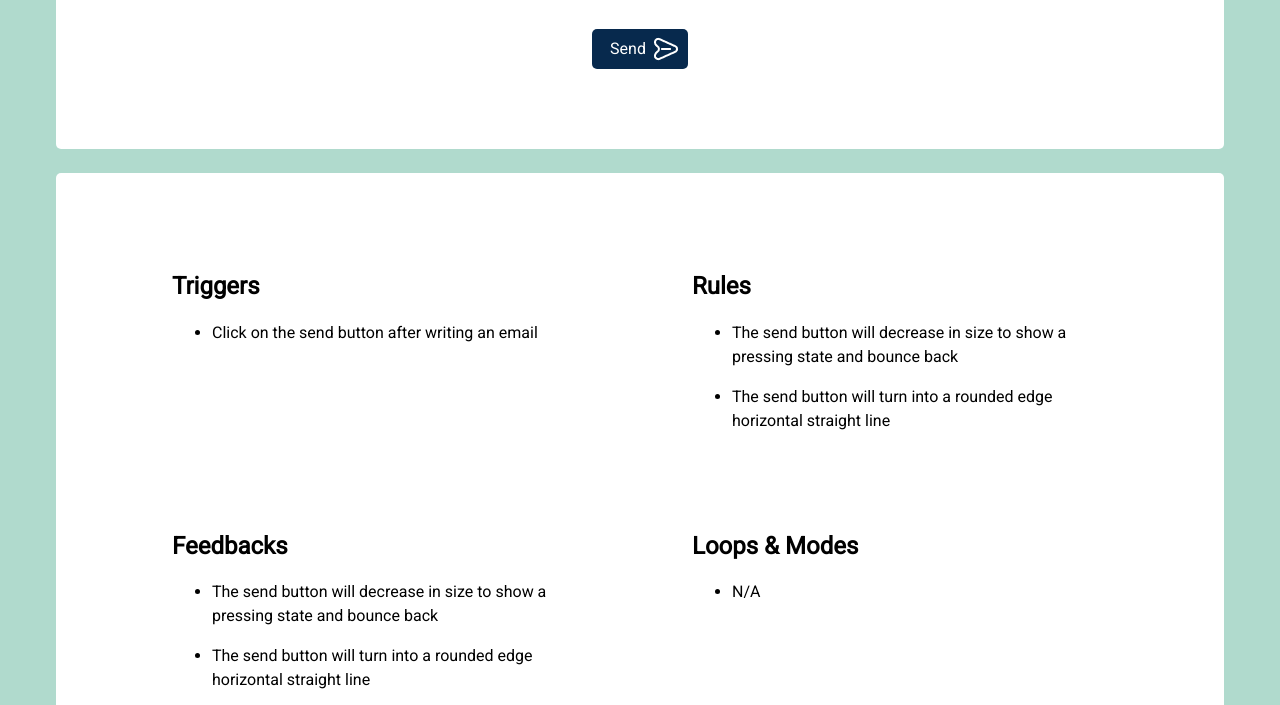
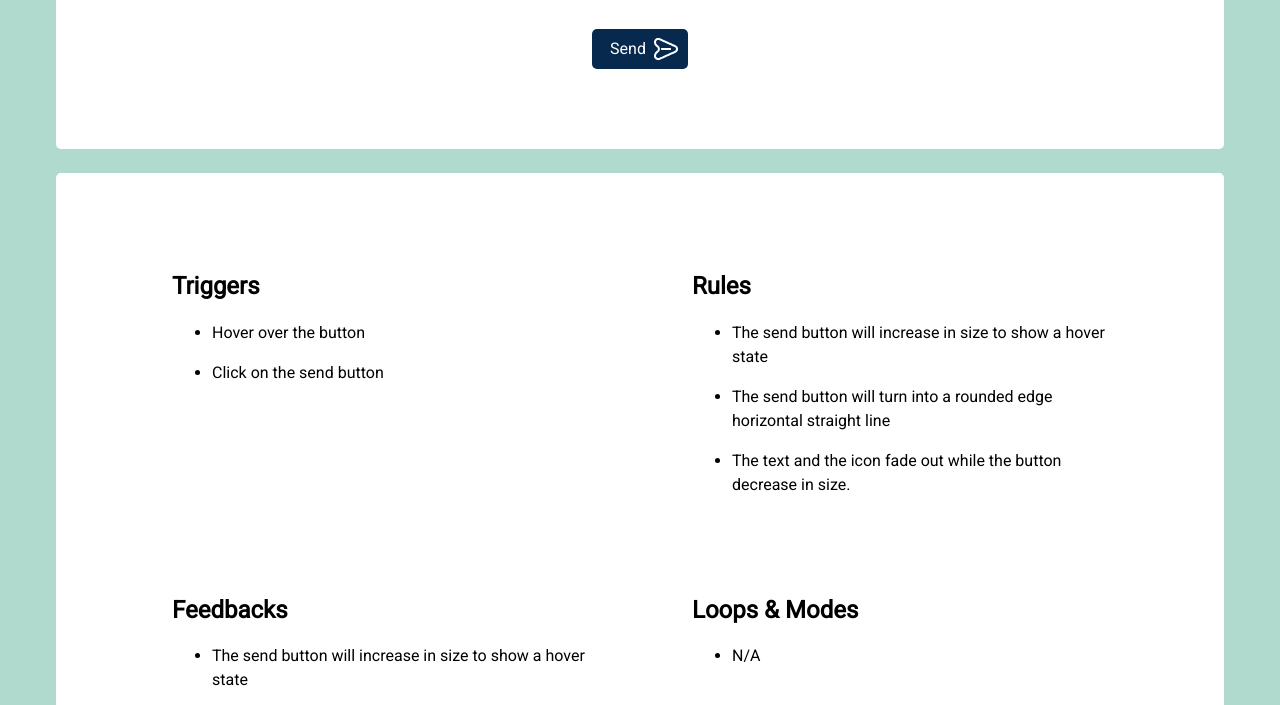
Before and after one commit to lingan233/idm241-lz435, a plain HTML site: page alpha/build/index.html in a window 1280 px wide. Shown: the part 197-902 px from the top of the page. Drawn offline with Linux system fonts and the light colour scheme.

Commit message:
Add files via upload

```diff
--- a/alpha/build/index.html
+++ b/alpha/build/index.html
@@ -27,21 +27,24 @@
                 <div class="topic">
                     <h2>Triggers</h2>
                     <ul>
-                        <li>Click on the send button after writing an email</li>
+                        <li>Hover over the button</li>
+                        <li>Click on the send button</li>
                     </ul>
                 </div>
                 <div class="topic">
                     <h2>Rules</h2>
                     <ul>
-                        <li>The send button will decrease in size to show a pressing state and bounce back</li>
+                        <li>The send button will increase in size to show a hover state</li>
                         <li>The send button will turn into a rounded edge horizontal straight line</li>
+                        <li>The text and the icon fade out while the button decrease in size. </li>
                     </ul>
                 </div>
                 <div class="topic">
                     <h2>Feedbacks</h2>
                     <ul>
-                        <li>The send button will decrease in size to show a pressing state and bounce back</li>
+                        <li>The send button will increase in size to show a hover state</li>
                         <li>The send button will turn into a rounded edge horizontal straight line</li>
+                        <li>The text and the icon fade out while the button decrease in size. </li>
                     </ul>
                 </div>
                 <div class="topic">
```
